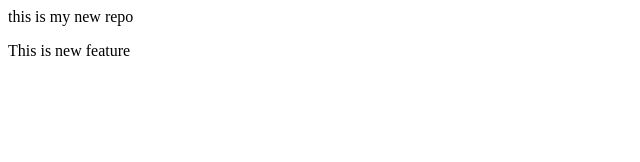
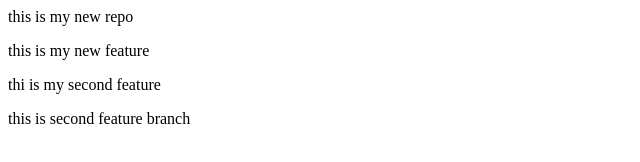
Before and after one commit to Anuragm03/localrepo, a plain HTML site: page index.html in a window 1280 px wide. Shown: the whole page, without its empty margins (0-640 px from the left). Drawn offline with Linux system fonts and the light colour scheme.

Commit message:
From feature2

```diff
--- a/index.html
+++ b/index.html
@@ -1,2 +1,4 @@
 <p>this is my new repo</p>
-<p>This is new feature</p>
+<p>this is my new feature</p>
+<p>thi  is my second feature</p>
+<p> this is second feature branch</p>
```
